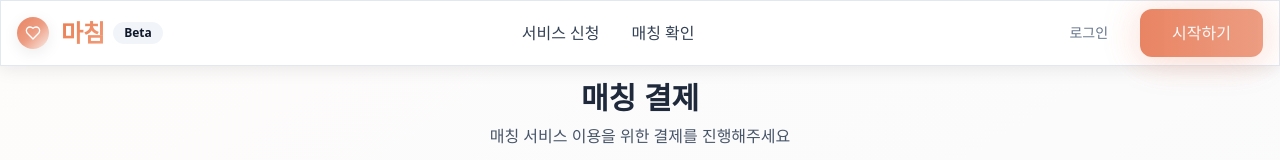
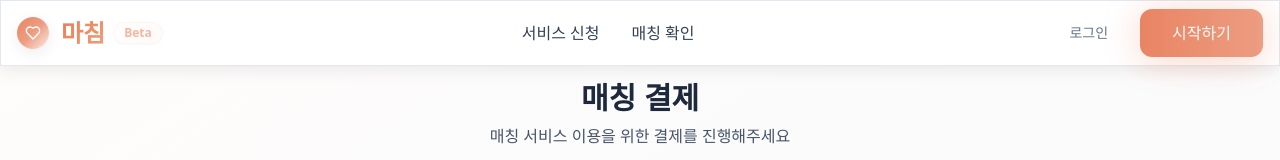
Before and after one commit to westwoodinkorea/match-my-fate, a React (Vite) app: page /payment in a window 1280 px wide. Shown: the top 160 px of the page. Built offline with nearby package versions, Linux system fonts and the light colour scheme.

Commit message:
Refine "Beta" badge design
Update the design of the "Beta" badge to be more sophisticated. This may involve adjusting its styling, color, or placement within the header.

```diff
--- a/src/components/Header.tsx
+++ b/src/components/Header.tsx
@@ -58,7 +58,7 @@ const Header = ({ user, session }: HeaderProps) => {
           </div>
           <div className="flex items-center space-x-2">
             <span className="text-2xl font-bold text-gradient">마침</span>
-            <Badge variant="secondary" className="text-xs">Beta</Badge>
+            <Badge variant="beta" className="text-xs font-bold">Beta</Badge>
           </div>
         </Link>
 
--- a/src/components/ui/badge.tsx
+++ b/src/components/ui/badge.tsx
@@ -15,6 +15,7 @@ const badgeVariants = cva(
         destructive:
           "border-transparent bg-destructive text-destructive-foreground hover:bg-destructive/80",
         outline: "text-foreground",
+        beta: "border border-rosegold-300/50 bg-gradient-to-r from-rosegold-50 to-rosegold-100 text-rosegold-700 shadow-sm hover:shadow-md hover:from-rosegold-100 hover:to-rosegold-150 transition-all duration-200 animate-pulse",
       },
     },
     defaultVariants: {
```
